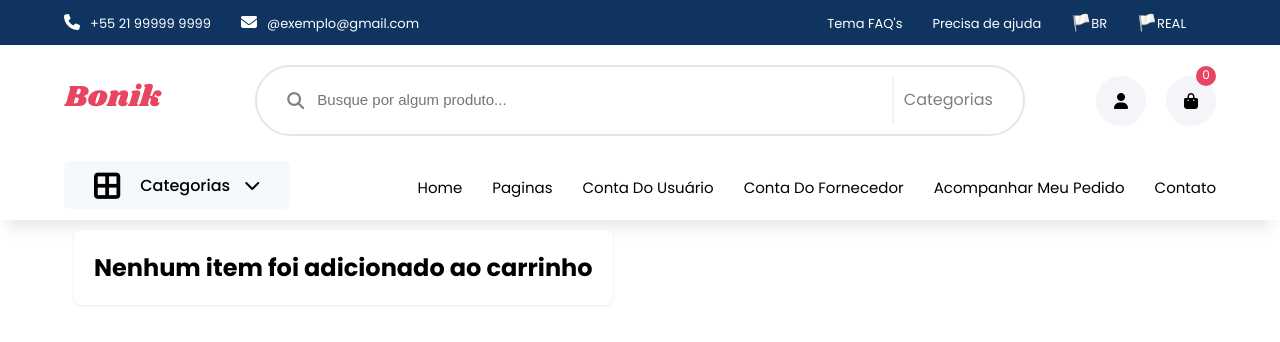
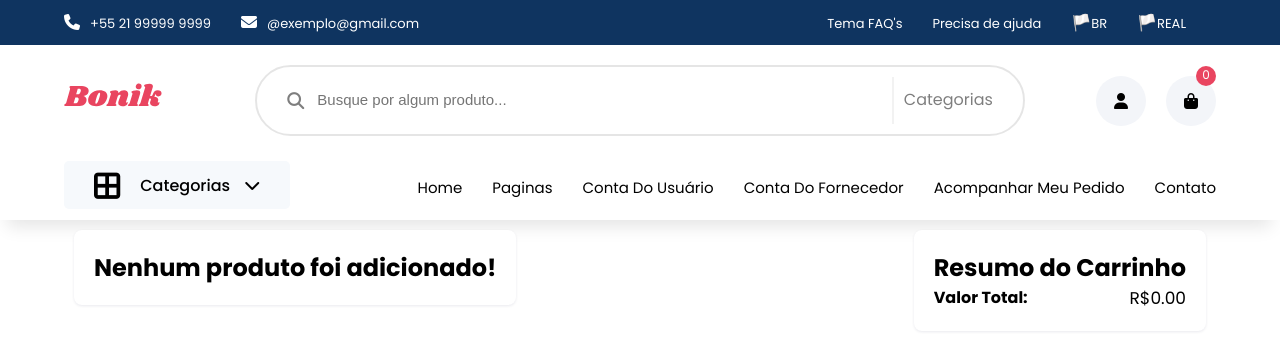
Before and after one commit to GabrielBarbosa07/E-Commerce, a React (Vite) app: page /carrinho in a window 1280 px wide. Shown: the top 342 px of the page. Built offline with nearby package versions, Linux system fonts and the light colour scheme.

Commit message:
Esqueleto do carrinho de compra feito

```diff
--- a/src/App.tsx
+++ b/src/App.tsx
@@ -1,31 +1,32 @@
 import "./App.css";
 import { BrowserRouter as Router, Switch, Route } from "react-router-dom";
-import { useContext, useEffect, useState } from "react";
+import { useState } from "react";
 import Header from "./components/Header/Header";
 import Pages from "./pages/Pages";
 import { Data } from "./components/FlashDeals/Data";
 import Cart from "./components/Cart/Cart";
 
-interface CartItemProps {
+export interface CartItemProps {
   id: number;
   discount: number;
   cover: string;
   name: string;
   price: number;
+  qty: number;
 }
 
 export interface CartProps extends CartItemProps {
   product?: CartItemProps;
-  cartItems?: CartItemProps;
-  qty: number;
+  cartItems?: CartItemProps[];
+  decreaseQty?: any;
+  addToCart?: any | void;
 }
 
 function App() {
   const { productItems } = Data;
-
   const [cartItems, setCartItem] = useState<CartProps[]>([]);
 
-  const addToCart = (product: CartProps) => {
+  const addToCart = (product: CartItemProps) => {
     const productExit = cartItems.find(
       (item: CartItemProps) => item.id === product.id
     );
@@ -52,7 +53,16 @@ function App() {
             <Pages productItems={productItems} addToCart={addToCart} />
           </Route>
           <Route exact path="/carrinho">
-            <Cart cartItems={cartItems} addToCart={addToCart} />
+            <Cart
+              cartItems={cartItems}
+              addToCart={addToCart}
+              id={0}
+              discount={0}
+              cover={""}
+              name={""}
+              price={0}
+              qty={0}
+            />
           </Route>
         </Switch>
       </Router>
--- a/src/components/Cart/Cart.tsx
+++ b/src/components/Cart/Cart.tsx
@@ -1,26 +1,68 @@
-//Melhorar a tipagem depois
-const Cart = ({ cartItems }:any) => {
+import "./Cart.css";
+import { CartItemProps, CartProps } from "../../App";
+
+const Cart = ({ cartItems, addToCart, decreaseQty }: CartProps) => {
+  const totalPrice = cartItems?.reduce(
+    (price, item) => price + item.qty * item.price,
+    0
+  );
+
   return (
     <section className="cart-items">
       <div className="container d_flex">
-        <div className="cart_details">
-          {cartItems.length === 0 && (
-            <h1 className="no-items product">
-              Nenhum item foi adicionado ao carrinho
-            </h1>
+        <div className="cart-details">
+          {cartItems?.length === 0 && (
+            <h1 className="no-items product">Nenhum produto foi adicionado!</h1>
           )}
 
-          {cartItems.map((item:any) => {
-            // const productQty = item.price * item.productQty;
+          {cartItems?.map((item: CartItemProps) => {
+            const productQty = item.price * item.qty;
 
             return (
-              <div className="cart-list product d_flex">
+              <div className="cart-list product d_flex" key={item.id}>
                 <div className="img">
                   <img src={item.cover} alt="" />
                 </div>
+                <div className="cart-details">
+                  <h3>{item.name}</h3>
+                  <h4>
+                    R${item.price}.00 * {item.qty}
+                    <span>R${productQty}.00</span>
+                  </h4>
+                </div>
+                <div className="cart-items-function">
+                  <div className="removeCart">
+                    <button className="removeCart">
+                      <i className="fa-solid fa-xmark"></i>
+                    </button>
+                  </div>
+
+                  <div className="cartControl d_flex">
+                    <button className="incCart" onClick={() => addToCart(item)}>
+                      <i className="fa-solid fa-plus"></i>
+                    </button>
+
+                    <button
+                      className="desCart"
+                      onClick={() => decreaseQty(item)}
+                    >
+                      <i className="fa-solid fa-minus"></i>
+                    </button>
+                  </div>
+                </div>
+
+                <div className="cart-item-price"></div>
               </div>
             );
           })}
+        </div>
+
+        <div className="cart-total product">
+          <h2>Resumo do Carrinho</h2>
+          <div className=" d_flex">
+            <h4>Valor Total:</h4>
+            <h3>R${totalPrice}.00</h3>
+          </div>
         </div>
       </div>
     </section>
```
